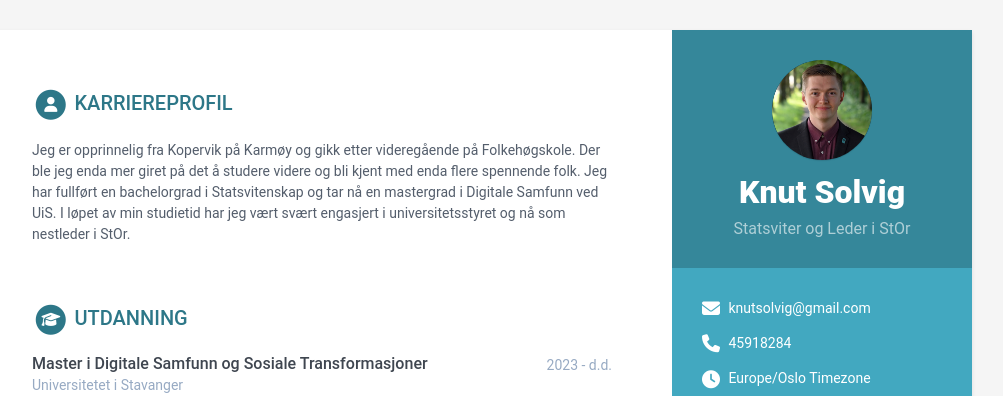
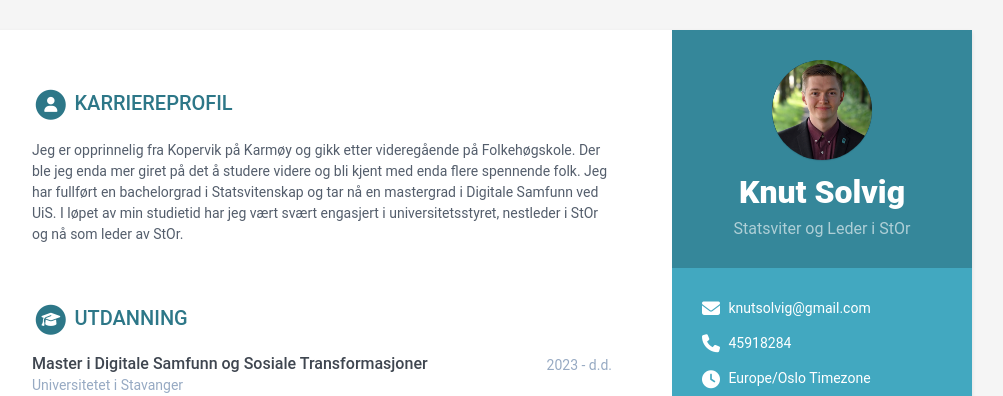
Before and after one commit to KnutSolvig/knutsolvig.github.io, a Jekyll site: the page built from index.html, in a window 1280 px wide and 900 px high. Shown: the top 396 px of the window, without its empty margins (168-1171 px from the left). Built offline with Jekyll 4.4.1, drawn with Linux system fonts in a browser that asks for light colours.

Commit message:
Update career profile summary with additional role

```diff
--- a/_data/data.yml
+++ b/_data/data.yml
@@ -67,7 +67,7 @@ sidebar:
 career-profile:
   title: Karriereprofil
   summary: |
-    Jeg er opprinnelig fra Kopervik på Karmøy og gikk etter videregående på Folkehøgskole. Der ble jeg enda mer giret på det å studere videre og bli kjent med enda flere spennende folk. Jeg har fullført en bachelorgrad i Statsvitenskap og tar nå en mastergrad i Digitale Samfunn ved UiS. I løpet av min studietid har jeg vært svært engasjert i universitetsstyret og nå som nestleder i StOr.
+    Jeg er opprinnelig fra Kopervik på Karmøy og gikk etter videregående på Folkehøgskole. Der ble jeg enda mer giret på det å studere videre og bli kjent med enda flere spennende folk. Jeg har fullført en bachelorgrad i Statsvitenskap og tar nå en mastergrad i Digitale Samfunn ved UiS. I løpet av min studietid har jeg vært svært engasjert i universitetsstyret, nestleder i StOr og nå som leder av StOr.
 education:
   title: Utdanning
   info:
```
